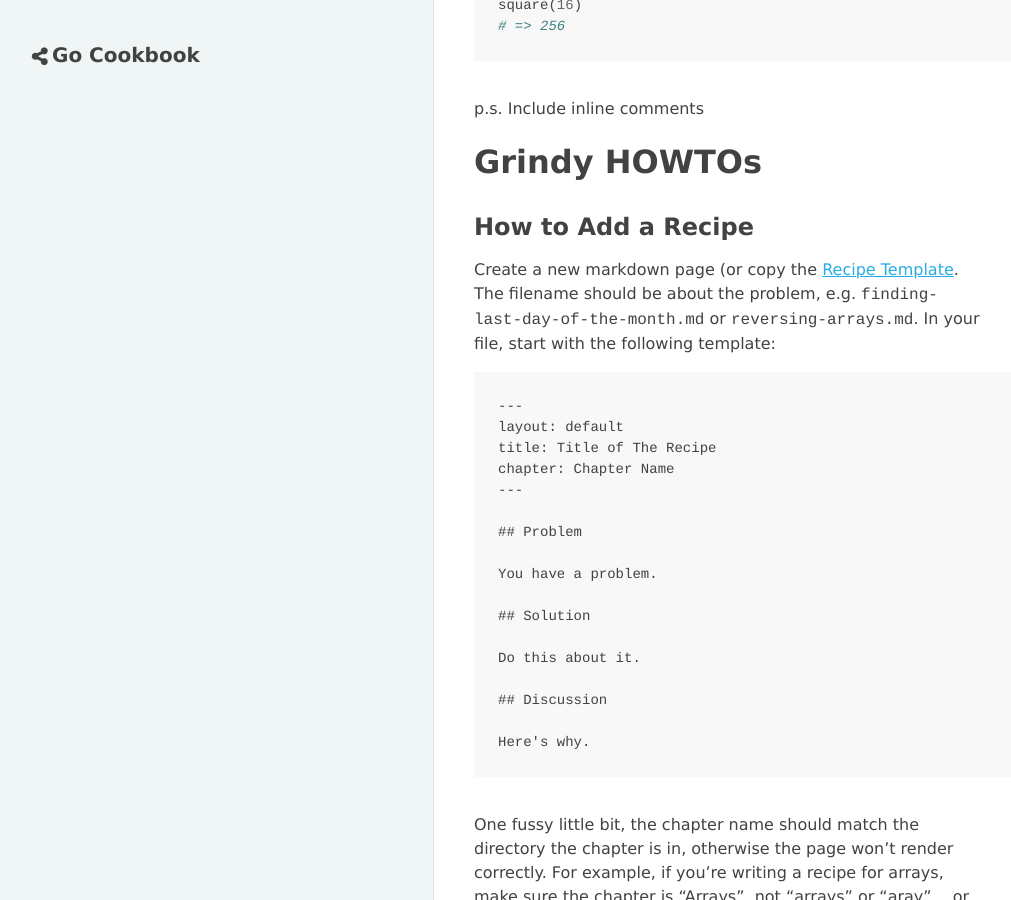
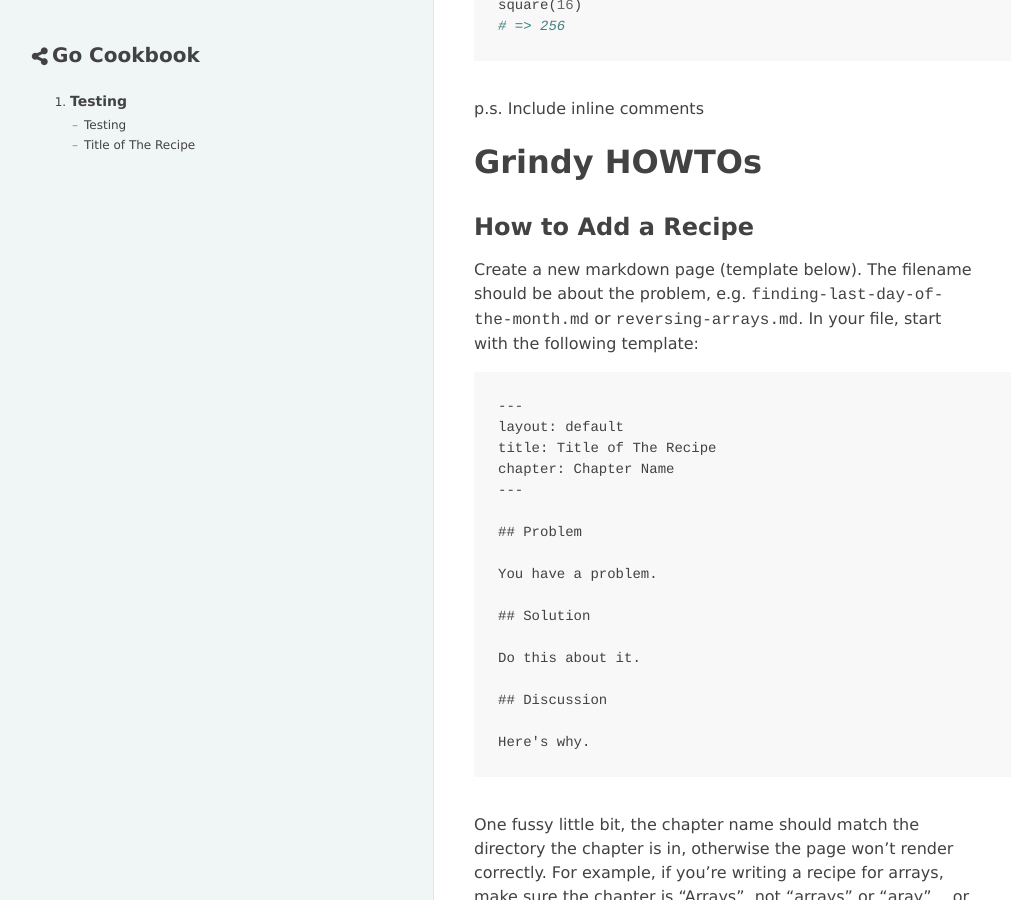
Before and after one commit to rastasheep/go-cookbook, a Jekyll site: the page built from authors-guide.md, in a window 1280 px wide and 900 px high, scrolled down 2557 px. Shown: the whole window, without its empty margins (10-1021 px from the left). Built offline with Jekyll 4.4.1, drawn with Linux system fonts in a browser that asks for light colours.

```diff
--- a/_config.yml
+++ b/_config.yml
@@ -13,3 +13,4 @@ exclude:
   - Gemfile.lock
 
 chapters:
+  - Testing
--- a/_includes/sidebar.html
+++ b/_includes/sidebar.html
@@ -9,15 +9,15 @@
   <section class="sidebar-block">
     <ol class="navigation chapters-list">
       {% for chapter in site.chapters %}
-        {% capture url %}{{ site.baseurl }}/chapters/{{ chapter | replace: ' ', '_' | downcase }}{% endcapture %}
-        {% capture indexurl %}{{ site.baseurl }}/{{ url }}/index.html{% endcapture %}
+        {% capture url %}/chapters/{{ chapter | replace: ' ', '_' | downcase }}{% endcapture %}
+        {% capture indexurl %}{{ url }}/index.html{% endcapture %}
         <li class="chapter">
-          <div class="sidebar-subtitle{% if page.url == indexurl %} page-active{% endif %}"><strong><a class="chapter-title" href="{{ site.baseurl }}/{{ url }}">{{ chapter }}</a></strong></div>
+          <div class="sidebar-subtitle{% if page.url == indexurl %} page-active{% endif %}"><strong><a class="chapter-title" href="{{ site.baseurl }}{{ url }}">{{ chapter }}</a></strong></div>
           <ul class="pseudo-list recipes-list">
             {% for site_page in site.pages %}
               {% if site_page.url contains url %}
                 {% unless site_page.url == indexurl %}
-                  <li class="list-item recipe{% if page.url == site_page.url %} page-active{% endif %}"><a class="recipe-title" href="{{ site.baseurl }}/{{ site_page.url | replace: '.html', '' }}">{{ site_page.title }}</a></li>
+                  <li class="list-item recipe{% if page.url == site_page.url %} page-active{% endif %}"><a class="recipe-title" href="{{ site.baseurl }}{{ site_page.url | replace: '.html', '' }}">{{ site_page.title }}</a></li>
                 {% endunless %}
               {% endif %}
             {% endfor %}
--- a/authors-guide.md
+++ b/authors-guide.md
@@ -68,7 +68,7 @@ p.s. Include inline comments
 
 ## How to Add a Recipe
 
-Create a new markdown page (or copy the [Recipe Template]({{ site.baseurl }}/recipe-template). The filename should be about the problem, e.g. `finding-last-day-of-the-month.md` or `reversing-arrays.md`. In your file, start with the following template:
+Create a new markdown page (template below). The filename should be about the problem, e.g. `finding-last-day-of-the-month.md` or `reversing-arrays.md`. In your file, start with the following template:
 
 {% highlight text %}
 ---
```
Also changed, not shown: chapters/testing/index.html (added, +17 -0 lines), chapters/testing/make_request_spec.md (added, +17 -0 lines).
